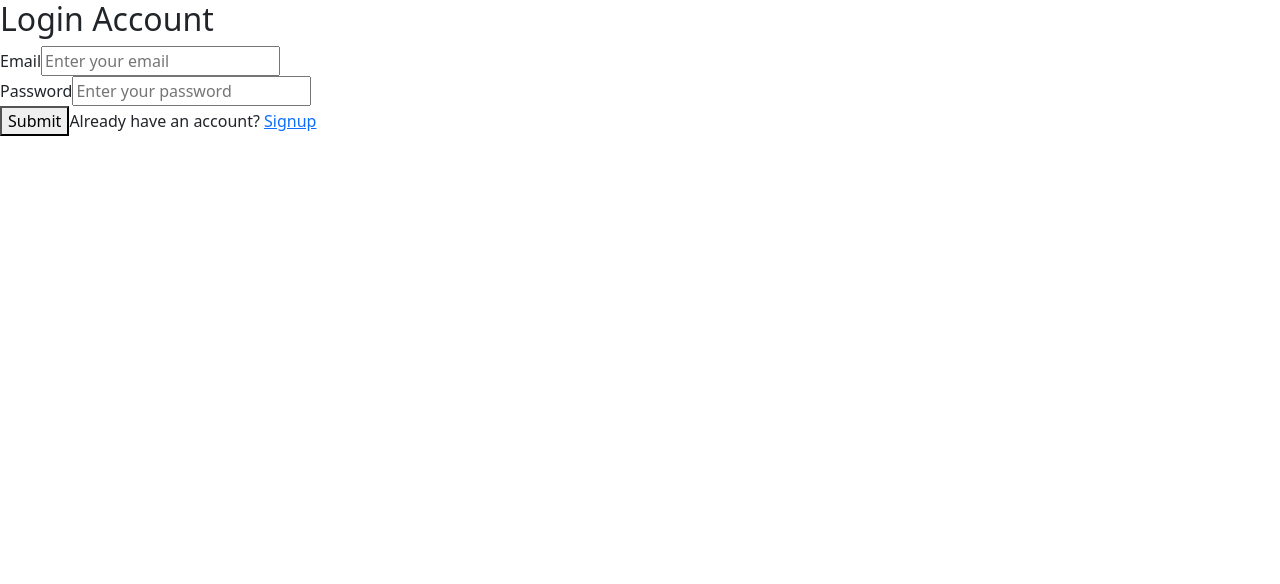
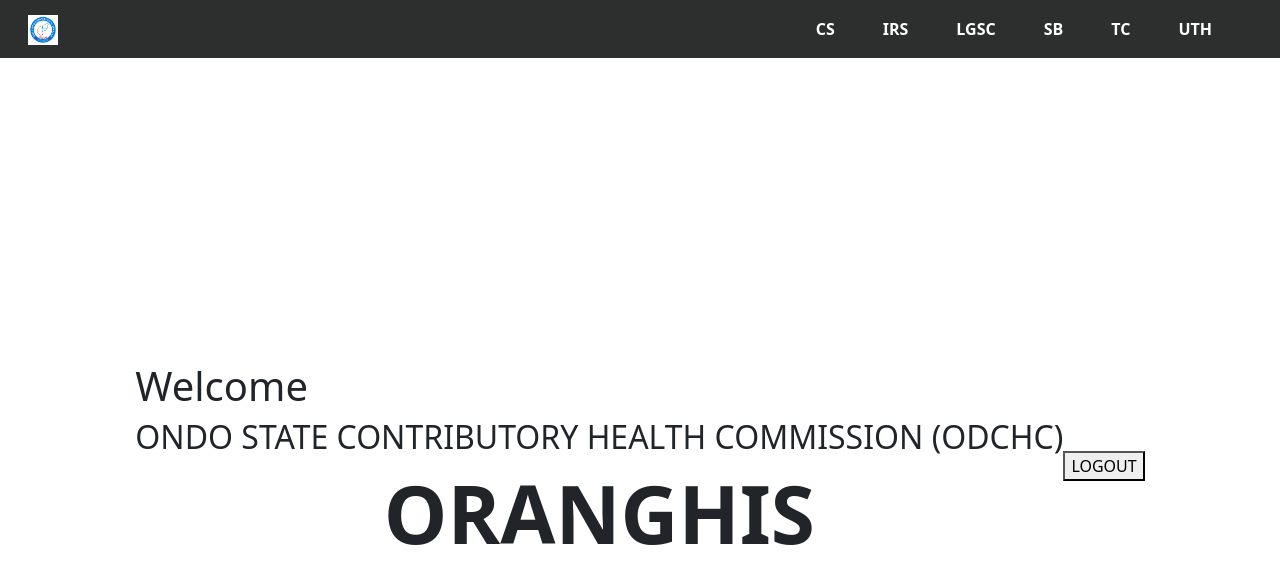
Before and after one commit to Andreyhuey/oranghis, a React (Create React App) app in the folder frontend/: page / in a window 1280 px wide. Before the commit this address led to /login. Shown: the top 584 px of the page. Built offline with nearby package versions, Linux system fonts and the light colour scheme; no server answers.

Commit message:
refactor: reattempt to learn json authentication

```diff
--- a/frontend/src/pages/Homepage.jsx
+++ b/frontend/src/pages/Homepage.jsx
@@ -12,21 +12,18 @@
 
   useEffect(() => {
     const verifyCookie = async () => {
-      if (!cookies.token) {
-        navigate("/login");
-      }
-      const { data } = await axios.post(
-        `${process.env.PORT}`,
-        {},
-        { withCredentials: true }
-      );
+      // if (!cookies.token) {
+      //   navigate("/login");
+      // }
+      const { data } = await axios.post("http://127.0.0.1:5000/");
       const { status, user } = data;
+      console.log(data);
       setUsername(user);
-      return status
-        ? toast(`Hello ${user}`, {
-            position: "top-right",
-          })
-        : (removeCookie("token"), navigate("/login"));
+      // return status
+      //   ? toast(`Hello ${user}`, {
+      //       position: "top-right",
+      //     })
+      //   : (removeCookie("token"), navigate("/login"));
     };
     verifyCookie();
   }, [cookies, navigate, removeCookie]);
--- a/frontend/src/pages/Login.jsx
+++ b/frontend/src/pages/Login.jsx
@@ -33,11 +33,9 @@
   const handleSubmit = async (e) => {
     e.preventDefault();
     try {
-      const { data } = await axios.post(
-        `${process.env.PORT}login`,
-        { ...inputValue },
-        { withCredentials: true }
-      );
+      const { data } = await axios.post("http://127.0.0.1:5000/login", {
+        ...inputValue,
+      });
       console.log(data);
       const { success, message } = data;
       if (success) {
--- a/frontend/src/pages/Signup.jsx
+++ b/frontend/src/pages/Signup.jsx
@@ -38,11 +38,9 @@
   const handleSubmit = async (e) => {
     e.preventDefault();
     try {
-      const { data } = await axios.post(
-        `${process.env.PORT}signup`,
-        { ...inputValue },
-        { withCredentials: true }
-      );
+      const { data } = await axios.post("http://127.0.0.1:5000/signup", {
+        ...inputValue,
+      });
       const { success, message } = data;
       if (success) {
         handleSuccess(message);
```
Also changed, not shown: 2 other files (tests, documents, lock files or other folders).
